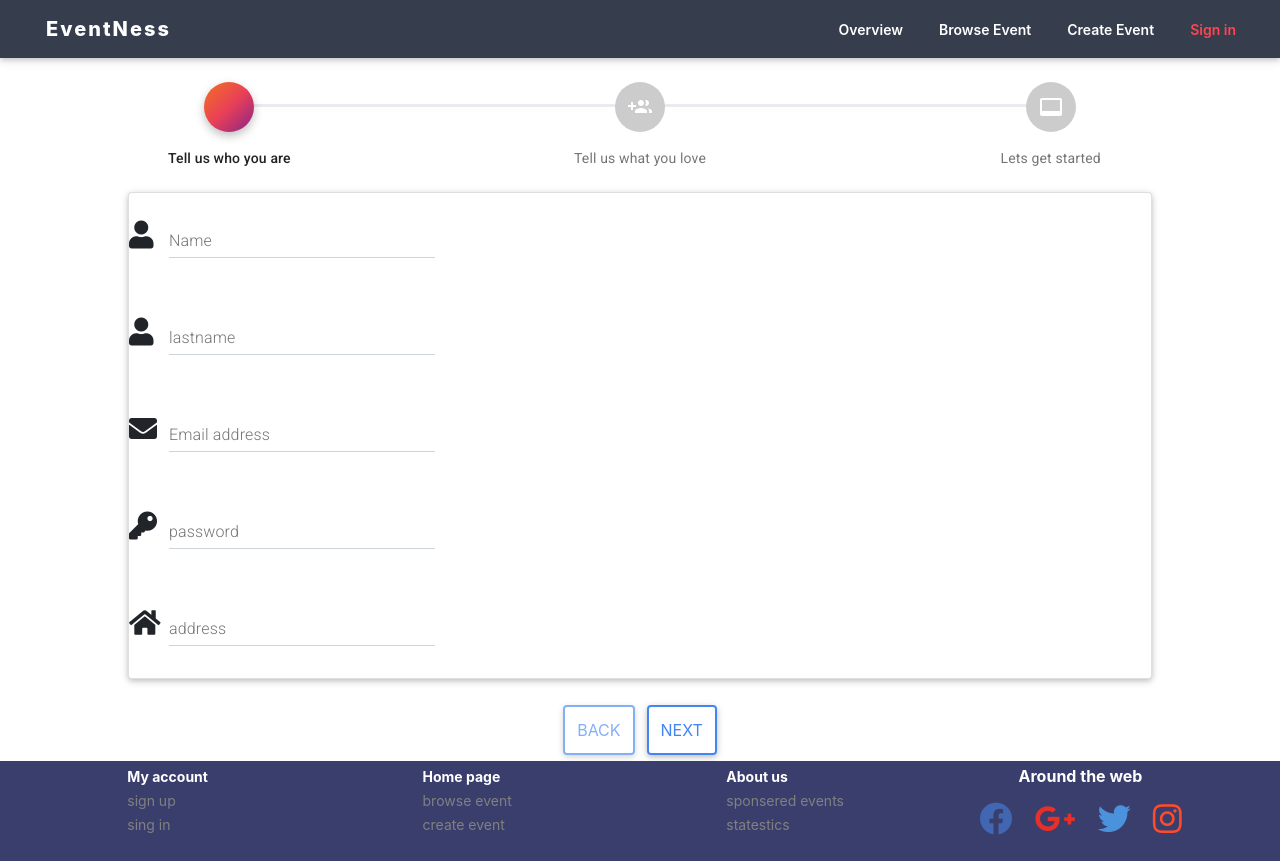
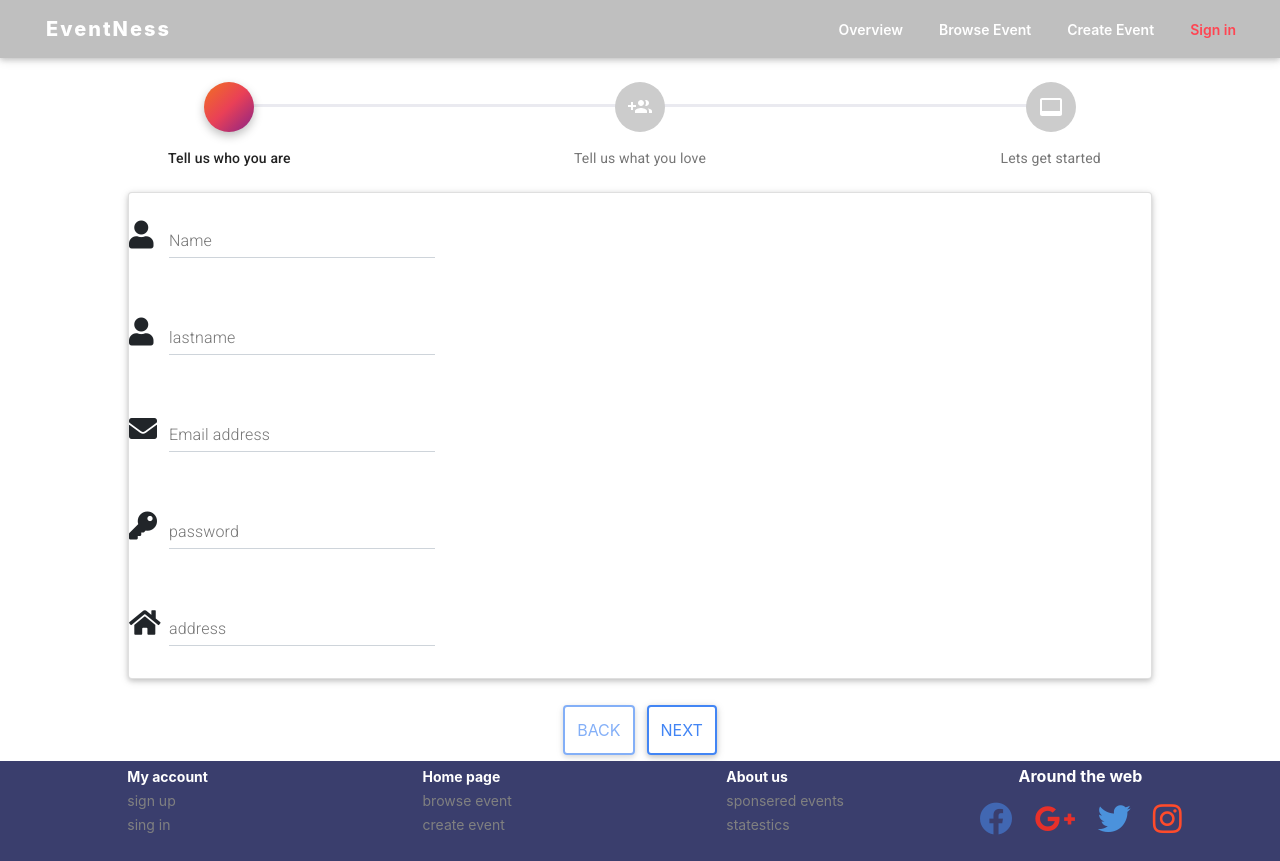
Before and after one commit to mehdi-hadhemi/finalproject, a React (Create React App) app in the folder project/: page /user/1 in a window 1280 px wide. Built offline with nearby package versions, Linux system fonts and the light colour scheme.

Commit message:
homepage

```diff
--- a/project/src/App.css
+++ b/project/src/App.css
@@ -158,7 +158,7 @@ ul.social-footer2 li a:hover {
   width: 100%;
   z-index: 9999;
   position: absolute;
-  background: #363e4d;
+  /* background: #363e4d; */
   margin: 0;
   height: 58px;
 }
--- a/project/src/components/HomePage/HomePage.js
+++ b/project/src/components/HomePage/HomePage.js
@@ -49,7 +49,7 @@ function HomePage() {
       <h2>What can cheers you up</h2>
       <hr/>
       <SponsEvent />
-      <h2>Events and Statistics</h2>
+      <h2 style= {{marginTop: "150px"}}>Events and Statistics</h2>
       <hr/>
 {/*
        <EventInfo />
```
